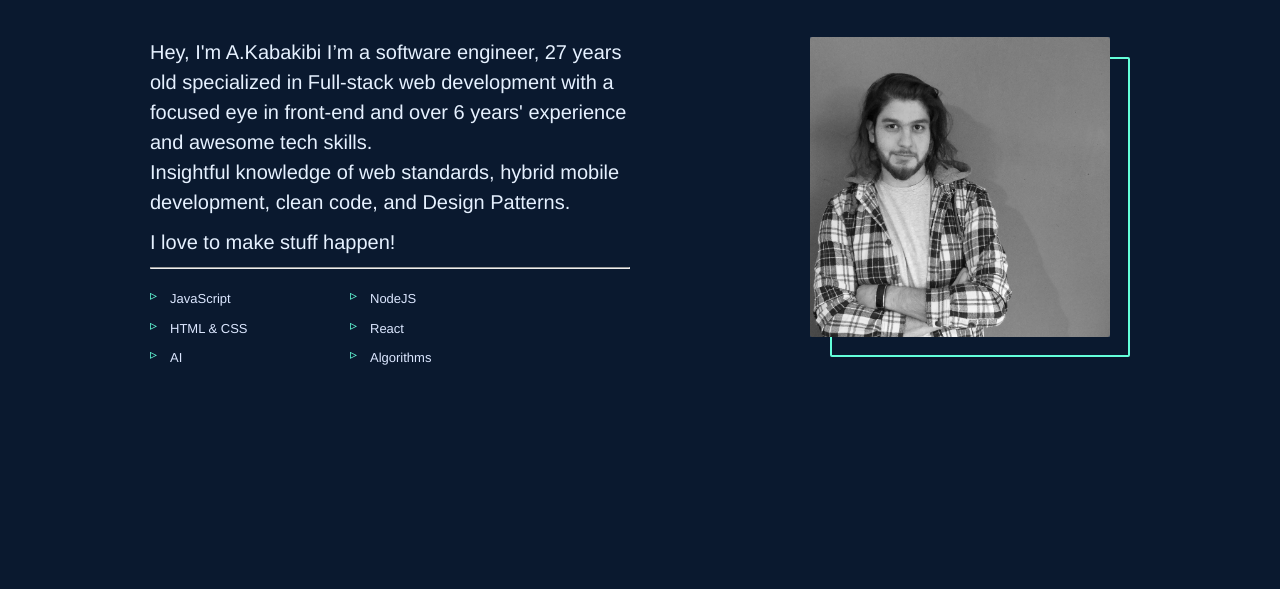
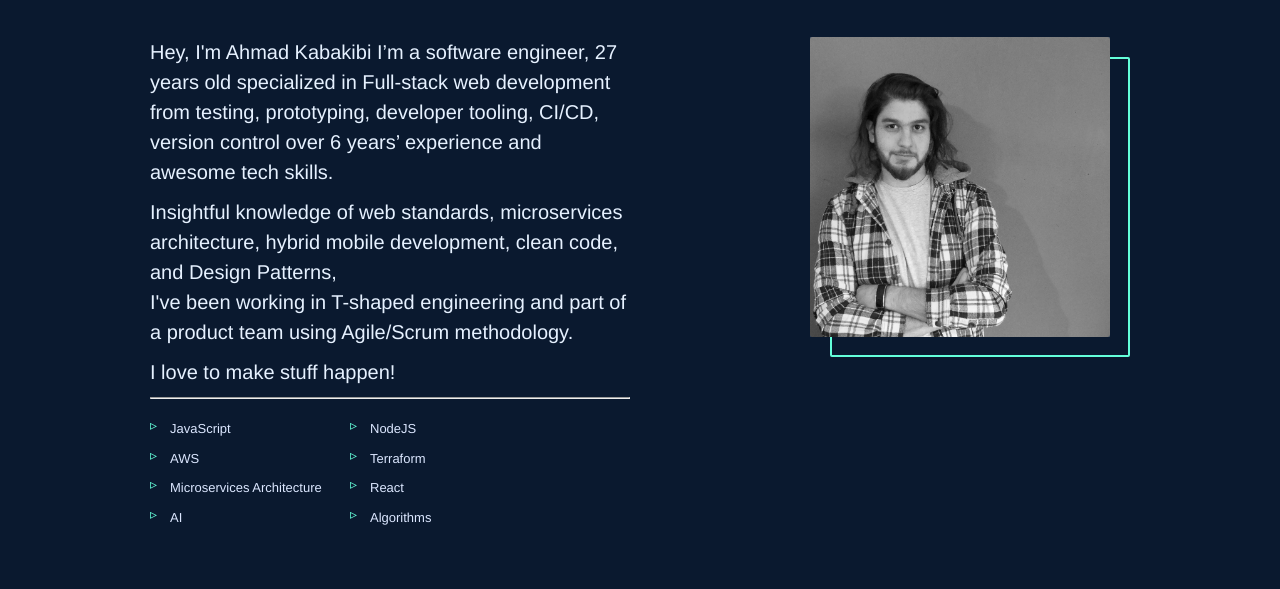
Before and after one commit to AhmadKabakibi/resume, a Gatsby site: page / in a window 1280 px wide. Shown: the part 208-797 px from the top of the page. Built offline with nearby package versions, Linux system fonts and the light colour scheme; Gatsby itself is replaced by a stand-in of ours.

Commit message:
Modify about content

```diff
--- a/src/content/about/index.md
+++ b/src/content/about/index.md
@@ -4,16 +4,19 @@ avatar: './head_img.jpg'
 skills:
   - JavaScript
   - NodeJS
-  - HTML & CSS
+  - AWS
+  - Terraform
+  - Microservices Architecture
   - React
   - AI
   - Algorithms
 ---
 
-Hey, I'm A.Kabakibi I’m a software engineer, 27 years old
-specialized in Full-stack web development with a focused eye in front-end and over 6 years' experience
-and awesome tech skills.<br>
-Insightful knowledge of web standards, hybrid mobile development, clean code, and Design Patterns.
+Hey, I'm Ahmad Kabakibi I’m a software engineer, 27 years old specialized in Full-stack web development from testing,
+prototyping, developer tooling, CI/CD, version control over 6 years’ experience and awesome tech skills.<br>
+
+Insightful knowledge of web standards, microservices architecture, hybrid mobile development, clean code, and Design Patterns,<br>
+I've been working in T-shaped engineering and part of a product team using Agile/Scrum methodology.
 
 I love to make stuff happen!
 
```
